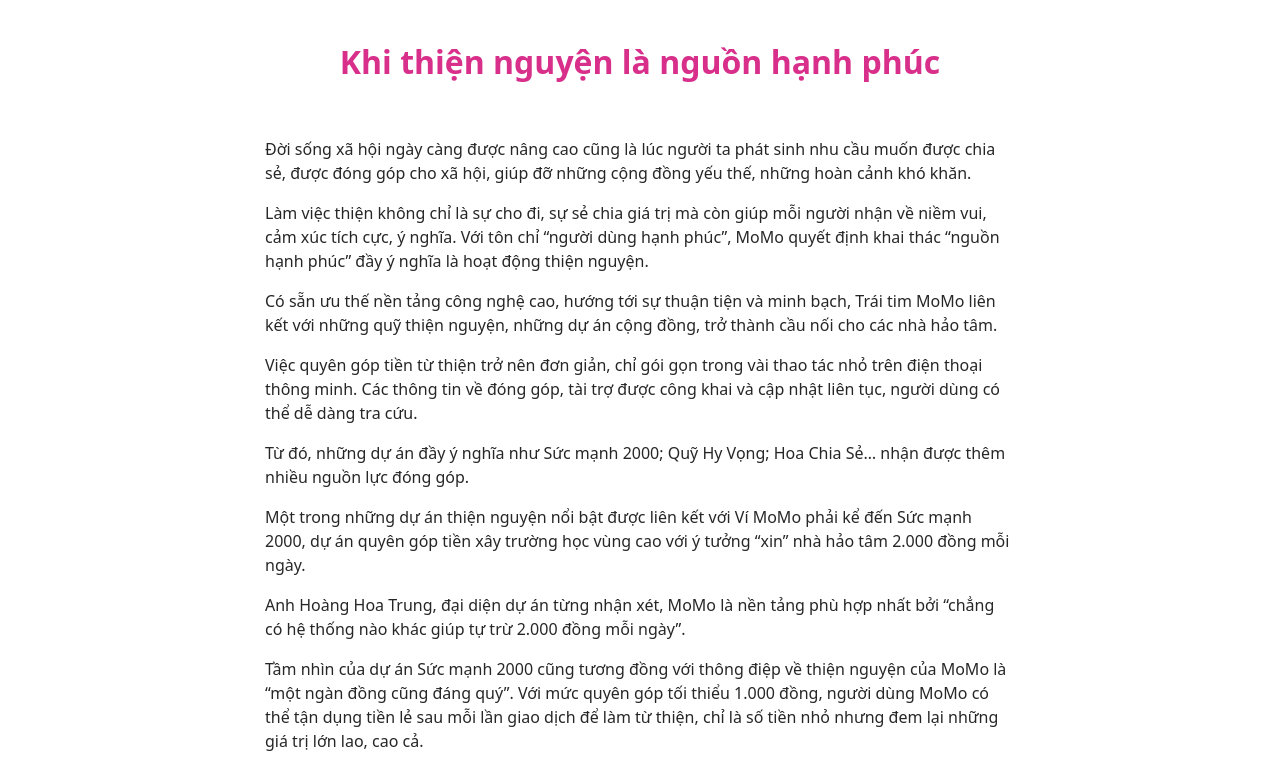
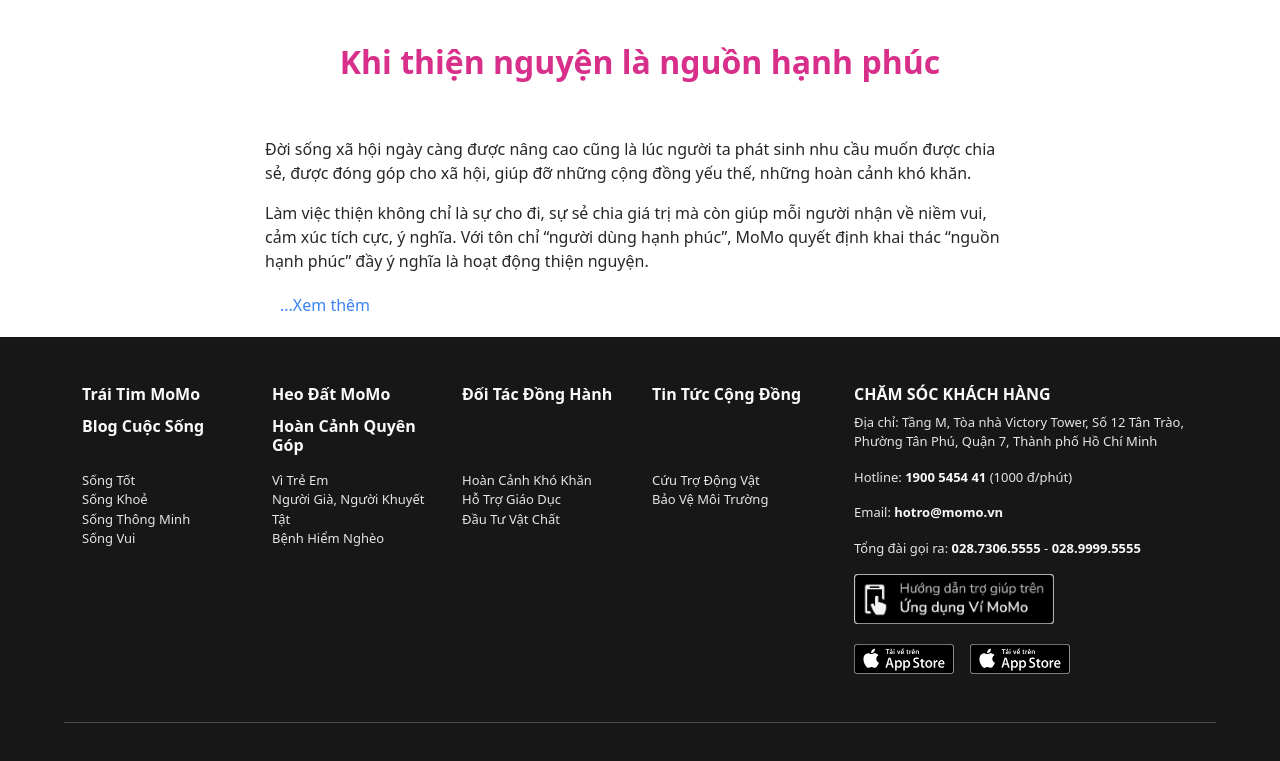
Before and after one commit to JRHuy/charity_donation_web, a React (Create React App) app in the folder momo-charity/: page / in a window 1280 px wide. Shown: the part 3840-4601 px from the top of the page. Built offline with nearby package versions, Linux system fonts and the light colour scheme.

Commit message:
Update Readmore function

```diff
--- a/momo-charity/src/App.css
+++ b/momo-charity/src/App.css
@@ -450,3 +450,31 @@
 .org-name {
     font-size: 0.85rem;
 }
+
+.rmrl-btn{
+
+    background-color: transparent;
+    border: 0;
+    border-radius: .375rem;
+    box-sizing: border-box;
+    font-weight: 500;
+    color: rgb(59, 130, 246);
+    cursor: pointer;
+    display: inline-block;
+    padding: 4px 15px
+}
+
+.rmrl-btn:hover{
+
+    /* background-color: rgb(29, 10, 46); */
+    background-color: rgba(239 246 255);
+    opacity: 1;
+
+    border: 100;
+    border-radius: .375rem;
+    box-sizing: border-box;
+    font-weight: 500;
+    cursor: pointer;
+    display: inline-block;
+    padding: 4px 15px
+}
--- a/momo-charity/src/App.js
+++ b/momo-charity/src/App.js
@@ -9,6 +9,7 @@ import Col from "react-bootstrap/Col";
 import Row from "react-bootstrap/Row";
 import Container from "react-bootstrap/Container";
 import Navbar from "./Navbar";
+import ReadMoreReadLess from "./ReadMoreReadLess";
 
 function App() {
   return (
@@ -31,18 +32,13 @@ function App() {
         <div className="container p-5">
           <div className="row">
             <div className="col-md-6">
-                            <h1 className="pb-3">
-                                Ví Nhân Ái - Thiện nguyện mỗi ngày
-                            </h1>
+              <h1 className="pb-3">Ví Nhân Ái - Thiện nguyện mỗi ngày</h1>
               <p className="pb-2">
-                                Ví Nhân Ái là tính năng tập hợp tất cả các dự
-                                án, tổ chức đang gây quỹ từ thiện trên MoMo. Nơi
-                                bạn có thể thực hiện “sống tốt” bằng cách quyên
-                                góp Heo Vàng hoặc tiền mặt.{" "}
+                Ví Nhân Ái là tính năng tập hợp tất cả các dự án, tổ chức đang
+                gây quỹ từ thiện trên MoMo. Nơi bạn có thể thực hiện “sống tốt”
+                bằng cách quyên góp Heo Vàng hoặc tiền mặt.{" "}
               </p>
-                            <p className="pb-2">
-                                Nhìn lại chặng đường Ví Nhân Ái đã đi qua
-                            </p>
+              <p className="pb-2">Nhìn lại chặng đường Ví Nhân Ái đã đi qua</p>
               <div className="row">
                 <div className="col-sm-3">
                   <div className="hstack gap-2">
@@ -105,10 +101,7 @@ function App() {
                 >
                   Quyên góp
                 </button>
-                                <button
-                                    type="button"
-                                    className="btn btn-outline-info"
-                                >
+                <button type="button" className="btn btn-outline-info">
                   Giới thiệu
                 </button>
               </div>
@@ -128,8 +121,8 @@ function App() {
         <div id="text-header-a" className="text-center p-5">
           <h2>Các hoàn cảnh quyên góp</h2>
           <h3 id="sub-header">
-                        Chung tay quyên góp giúp đỡ các hoàn cảnh khó khăn trên
-                        khắp cả nước.
+            Chung tay quyên góp giúp đỡ các hoàn cảnh khó khăn trên khắp cả
+            nước.
           </h3>
         </div>
         <ul className="nav nav-tabs">
@@ -253,14 +246,12 @@ function App() {
                 alt="ad"
                 style={{ width: "100px", height: "90px" }}
               />
-                            <h3 className="title-block-3">
-                                Quyên góp nhanh chóng, dễ dàng
-                            </h3>
+              <h3 className="title-block-3">Quyên góp nhanh chóng, dễ dàng</h3>
               <div>
                 <p></p>
                 <p id="text-col">
-                                    Chỉ với vài chạm, bạn đã góp phần giúp đỡ 1
-                                    hoàn cảnh khó khăn có cuộc sống tốt đẹp hơn.
+                  Chỉ với vài chạm, bạn đã góp phần giúp đỡ 1 hoàn cảnh khó khăn
+                  có cuộc sống tốt đẹp hơn.
                 </p>
               </div>
 
@@ -276,15 +267,13 @@ function App() {
                 alt="ad"
                 style={{ width: "100px", height: "90px" }}
               />
-                            <h3 className="title-block-3">
-                                1000đ cũng là đáng quý
-                            </h3>
+              <h3 className="title-block-3">1000đ cũng là đáng quý</h3>
               <div>
                 <p></p>
                 <p id="text-col">
-                                    Với mức ủng hộ tối thiểu 1.000 đồng, bạn đã
-                                    cùng hàng triệu nhà hảo tâm khác của “Trái
-                                    tim MoMo” giúp đỡ những mảnh đời khó khăn.
+                  Với mức ủng hộ tối thiểu 1.000 đồng, bạn đã cùng hàng triệu
+                  nhà hảo tâm khác của “Trái tim MoMo” giúp đỡ những mảnh đời
+                  khó khăn.
                 </p>
               </div>
             </div>
@@ -298,10 +287,7 @@ function App() {
                 />
                 <div class="reason-cta absolute bottom-4 w-full text-center">
                   <div class="qrtype-22 w-full md:flex md:items-center md:justify-center">
-                                        <button
-                                            type="button"
-                                            className="btn-primary"
-                                        >
+                    <button type="button" className="btn-primary">
                       QUYÊN GÓP NGAY
                     </button>
                   </div>
@@ -323,8 +309,8 @@ function App() {
               <div>
                 <p></p>
                 <p id="text-col" className="text-end">
-                                    Mọi thông tin về hoạt động đóng góp, tài trợ
-                                    đều được công khai và cập nhật liên tục.
+                  Mọi thông tin về hoạt động đóng góp, tài trợ đều được công
+                  khai và cập nhật liên tục.
                 </p>
               </div>
 
@@ -346,9 +332,8 @@ function App() {
               <div>
                 <p></p>
                 <p id="text-col" className="text-end">
-                                    “Trái tim MoMo” đã và đang kết nối được với
-                                    rất nhiều đơn vị bảo trợ, báo chí, đơn vị
-                                    hảo tâm uy tín trên cả nước.
+                  “Trái tim MoMo” đã và đang kết nối được với rất nhiều đơn vị
+                  bảo trợ, báo chí, đơn vị hảo tâm uy tín trên cả nước.
                 </p>
               </div>
             </div>
@@ -363,8 +348,8 @@ function App() {
             <b>Các đối tác đồng hành</b>
           </h2>
           <h5 id="text-header-5" className="text-center">
-                        Các tổ chức nhân đạo Phi Lợi Nhuận đồng hành cùng Ví
-                        MoMo giúp đỡ các hoàn cảnh khó khăn
+            Các tổ chức nhân đạo Phi Lợi Nhuận đồng hành cùng Ví MoMo giúp đỡ
+            các hoàn cảnh khó khăn
             <br /> trên khắp cả nước.
           </h5>
         </div>
@@ -384,79 +369,101 @@ function App() {
             <div className="col"></div>
             <div id="col-paragraph" className="col-10">
               <p id="paragraph">
-                                Đời sống xã hội ngày càng được nâng cao cũng là
-                                lúc người ta phát sinh nhu cầu muốn được chia
-                                sẻ, được đóng góp cho xã hội, giúp đỡ những cộng
-                                đồng yếu thế, những hoàn cảnh khó khăn.<p></p>
-                                Làm việc thiện không chỉ là sự cho đi, sự sẻ
-                                chia giá trị mà còn giúp mỗi người nhận về niềm
-                                vui, cảm xúc tích cực, ý nghĩa. Với tôn chỉ
-                                “người dùng hạnh phúc”, MoMo quyết định khai
-                                thác “nguồn hạnh phúc” đầy ý nghĩa là hoạt động
-                                thiện nguyện. <p></p>
-                                Có sẵn ưu thế nền tảng công nghệ cao, hướng tới
-                                sự thuận tiện và minh bạch, Trái tim MoMo liên
-                                kết với những quỹ thiện nguyện, những dự án cộng
-                                đồng, trở thành cầu nối cho các nhà hảo tâm.{" "}
-                                <p></p>
-                                Việc quyên góp tiền từ thiện trở nên đơn giản,
-                                chỉ gói gọn trong vài thao tác nhỏ trên điện
-                                thoại thông minh. Các thông tin về đóng góp, tài
-                                trợ được công khai và cập nhật liên tục, người
-                                dùng có thể dễ dàng tra cứu. <p></p>
-                                Từ đó, những dự án đầy ý nghĩa như Sức mạnh
-                                2000; Quỹ Hy Vọng; Hoa Chia Sẻ… nhận được thêm
-                                nhiều nguồn lực đóng góp.<p></p>
-                                Một trong những dự án thiện nguyện nổi bật được
-                                liên kết với Ví MoMo phải kể đến Sức mạnh 2000,
-                                dự án quyên góp tiền xây trường học vùng cao với
-                                ý tưởng “xin” nhà hảo tâm 2.000 đồng mỗi ngày.
-                                <p></p>
-                                Anh Hoàng Hoa Trung, đại diện dự án từng nhận
-                                xét, MoMo là nền tảng phù hợp nhất bởi “chẳng có
-                                hệ thống nào khác giúp tự trừ 2.000 đồng mỗi
-                                ngày”.<p></p>
-                                Tầm nhìn của dự án Sức mạnh 2000 cũng tương đồng
-                                với thông điệp về thiện nguyện của MoMo là “một
-                                ngàn đồng cũng đáng quý”. Với mức quyên góp tối
-                                thiểu 1.000 đồng, người dùng MoMo có thể tận
-                                dụng tiền lẻ sau mỗi lần giao dịch để làm từ
-                                thiện, chỉ là số tiền nhỏ nhưng đem lại những
-                                giá trị lớn lao, cao cả.<p></p>
-                                Đối với tính năng Heo đất MoMo, người dùng nhận
-                                được Heo vàng sau mỗi lần giao dịch, chuyển tiền
-                                hoặc những hoạt động như đi bộ, dậy sớm, giải
-                                câu đố, tương tác với bạn bè… Heo Vàng được quy
-                                đổi thành tiền và quyên góp vào các dự án thiện
-                                nguyện.<p></p>
-                                Ngoại trừ chi phí chuyển khoản ngân hàng, 100%
-                                số tiền quyên góp được từ Heo đất MoMo được
-                                chuyển tới các tổ chức bảo trợ, tổ chức từ
-                                thiện. Trong trường hợp gây quỹ không thành công
-                                (không đủ số Heo vàng), MoMo vẫn chuyển số tiền
-                                tương ứng với số Heo vàng đã nhận được hoặc có
-                                thể gia hạn thời gian gây quỹ.<p></p>
-                                Ra mắt từ tháng 9/2019, những chú Heo Vàng đã
-                                đồng hành cùng nhiều nhà tài trợ, quyên góp được
-                                hơn 45 tỷ đồng tiền mặt và hơn 520 triệu Heo
-                                Vàng (tính đến tháng 6/2022, trung bình 1 Heo
-                                Vàng trị giá 140đ), hỗ trợ cho hơn 94 nghìn em
-                                nhỏ có hoàn cảnh khó khăn, giúp các em được ăn
-                                no, được đến trường.<p></p>
-                                “Ngoài số tiền quy đổi, ý nghĩa của Heo đất MoMo
-                                còn nằm ở thông điệp: thiện nguyện không phải là
-                                điều gì to tát, mà chỉ là công việc hàng ngày,
-                                ai ai cũng có thể góp sức, dù chỉ bằng việc đi
-                                bộ, dậy sớm, có lối sống lành mạnh. Những điều
-                                nhỏ bé đó không chỉ cùng nhau tạo nên sự thay
-                                đổi vĩ đại cho cộng đồng, mà còn là nguồn cảm
-                                hứng sống tích cực cho mỗi người dùng Ví MoMo”,
-                                ông Diệp chia sẻ.<p></p>
+                <p>
+                  Đời sống xã hội ngày càng được nâng cao cũng là lúc người ta
+                  phát sinh nhu cầu muốn được chia sẻ, được đóng góp cho xã hội,
+                  giúp đỡ những cộng đồng yếu thế, những hoàn cảnh khó khăn.
+                </p>
+
+                <p>
+                  Làm việc thiện không chỉ là sự cho đi, sự sẻ chia giá trị mà
+                  còn giúp mỗi người nhận về niềm vui, cảm xúc tích cực, ý
+                  nghĩa. Với tôn chỉ “người dùng hạnh phúc”, MoMo quyết định
+                  khai thác “nguồn hạnh phúc” đầy ý nghĩa là hoạt động thiện
+                  nguyện.
+                </p>
+                <ReadMoreReadLess limit={300}>
+                  <p>
+                    Có sẵn ưu thế nền tảng công nghệ cao, hướng tới sự thuận
+                    tiện và minh bạch, Trái tim MoMo liên kết với những quỹ
+                    thiện nguyện, những dự án cộng đồng, trở thành cầu nối cho
+                    các nhà hảo tâm.
+                  </p>
+
+                  <p>
+                    Việc quyên góp tiền từ thiện trở nên đơn giản, chỉ gói gọn
+                    trong vài thao tác nhỏ trên điện thoại thông minh. Các thông
+                    tin về đóng góp, tài trợ được công khai và cập nhật liên
+                    tục, người dùng có thể dễ dàng tra cứu.
+                  </p>
+
+                  <p>
+                    Từ đó, những dự án đầy ý nghĩa như Sức mạnh 2000; Quỹ Hy
+                    Vọng; Hoa Chia Sẻ… nhận được thêm nhiều nguồn lực đóng góp.
+                  </p>
+
+                  <p>
+                    Một trong những dự án thiện nguyện nổi bật được liên kết với
+                    Ví MoMo phải kể đến Sức mạnh 2000, dự án quyên góp tiền xây
+                    trường học vùng cao với ý tưởng “xin” nhà hảo tâm 2.000 đồng
+                    mỗi ngày.
+                  </p>
+
+                  <p>
+                    Anh Hoàng Hoa Trung, đại diện dự án từng nhận xét, MoMo là
+                    nền tảng phù hợp nhất bởi “chẳng có hệ thống nào khác giúp
+                    tự trừ 2.000 đồng mỗi ngày”.
+                  </p>
+
+                  <p>
+                    Tầm nhìn của dự án Sức mạnh 2000 cũng tương đồng với thông
+                    điệp về thiện nguyện của MoMo là “một ngàn đồng cũng đáng
+                    quý”. Với mức quyên góp tối thiểu 1.000 đồng, người dùng
+                    MoMo có thể tận dụng tiền lẻ sau mỗi lần giao dịch để làm từ
+                    thiện, chỉ là số tiền nhỏ nhưng đem lại những giá trị lớn
+                    lao, cao cả.
+                  </p>
+
+                  <p>
+                    Đối với tính năng Heo đất MoMo, người dùng nhận được Heo
+                    vàng sau mỗi lần giao dịch, chuyển tiền hoặc những hoạt động
+                    như đi bộ, dậy sớm, giải câu đố, tương tác với bạn bè… Heo
+                    Vàng được quy đổi thành tiền và quyên góp vào các dự án
+                    thiện nguyện.
+                  </p>
+
+                  <p>
+                    Ngoại trừ chi phí chuyển khoản ngân hàng, 100% số tiền quyên
+                    góp được từ Heo đất MoMo được chuyển tới các tổ chức bảo
+                    trợ, tổ chức từ thiện. Trong trường hợp gây quỹ không thành
+                    công (không đủ số Heo vàng), MoMo vẫn chuyển số tiền tương
+                    ứng với số Heo vàng đã nhận được hoặc có thể gia hạn thời
+                    gian gây quỹ.
+                  </p>
+
+                  <p>
+                    Ra mắt từ tháng 9/2019, những chú Heo Vàng đã đồng hành cùng
+                    nhiều nhà tài trợ, quyên góp được hơn 45 tỷ đồng tiền mặt và
+                    hơn 520 triệu Heo Vàng (tính đến tháng 6/2022, trung bình 1
+                    Heo Vàng trị giá 140đ), hỗ trợ cho hơn 94 nghìn em nhỏ có
+                    hoàn cảnh khó khăn, giúp các em được ăn no, được đến trường.
+                  </p>
+
+                  <p>
+                    “Ngoài số tiền quy đổi, ý nghĩa của Heo đất MoMo còn nằm ở
+                    thông điệp: thiện nguyện không phải là điều gì to tát, mà
+                    chỉ là công việc hàng ngày, ai ai cũng có thể góp sức, dù
+                    chỉ bằng việc đi bộ, dậy sớm, có lối sống lành mạnh. Những
+                    điều nhỏ bé đó không chỉ cùng nhau tạo nên sự thay đổi vĩ
+                    đại cho cộng đồng, mà còn là nguồn cảm hứng sống tích cực
+                    cho mỗi người dùng Ví MoMo”, ông Diệp chia sẻ.
+                  </p>
+
+                  <p>
                     Theo :{" "}
-                                <a href="https://theleader.vn">
-                                    https://theleader.vn
-                                </a>
-                                /
+                    <a href="https://theleader.vn">https://theleader.vn</a>/
+                  </p>
+                </ReadMoreReadLess>
               </p>
             </div>
             <div className="col"></div>
--- /dev/null
+++ b/momo-charity/src/ReadMoreReadLess.js
@@ -0,0 +1,22 @@
+import { useState } from "react";
+
+const ReadMoreReadLess = ( {limit, children} ) => {
+
+  const text = children;
+  const [isReadMoreShown, setReadMoreShown] = useState(false)
+  const toggleBtn = () => {
+    setReadMoreShown(prevState  => !prevState)
+  }
+
+
+
+
+  return (
+    <div className="read-more-read-less">
+      {isReadMoreShown ? text : text.toString().substr(0, 0)}
+      <button className="rmrl-btn" onClick={toggleBtn}> {isReadMoreShown ? 'Thu gọn' : '...Xem thêm'}</button>
+    </div>
+  );
+}
+
+export default ReadMoreReadLess;
```
Lines whose indentation alone changed are shown as unchanged.
